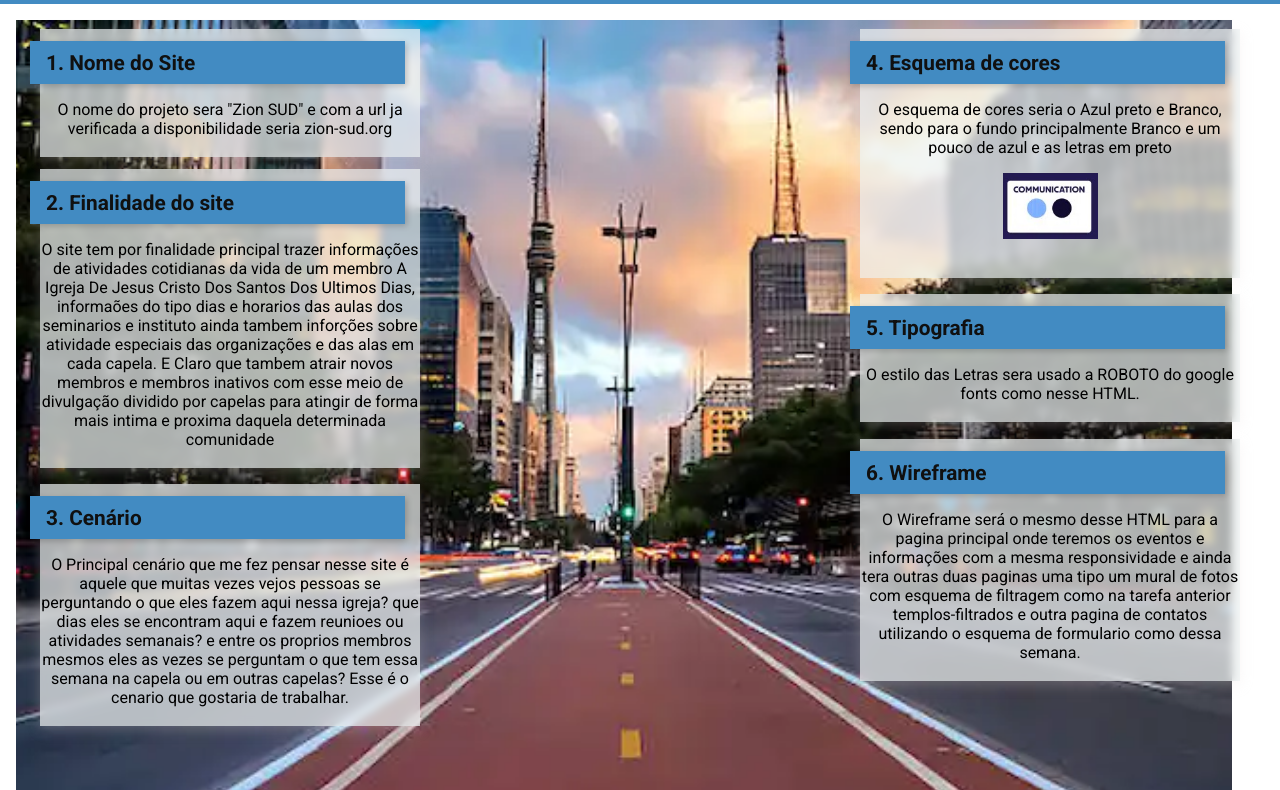
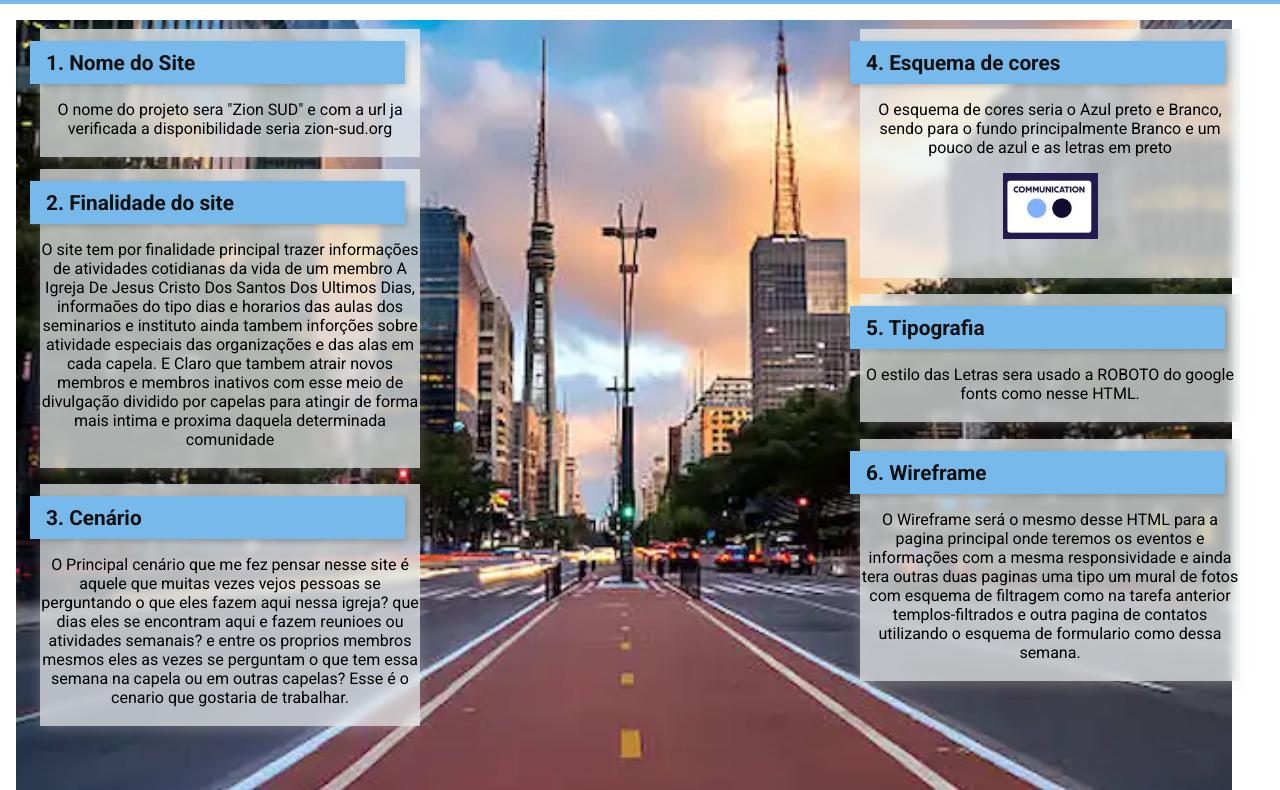
Before and after one commit to daltonpriole/wdd131, a plain HTML site: page projeto/planejamentodosite.html in a window 1280 px wide. Shown: the part 83-873 px from the top of the page. Drawn offline with Linux system fonts and the light colour scheme.

Commit message:
corr2_color

```diff
--- a/projeto/estilos/estilo.css
+++ b/projeto/estilos/estilo.css
@@ -1,5 +1,5 @@
 :root {
-    --blue: #428bc2;
+    --blue: #78b9eb;
     --white: #ffffff;
     --text-dark: #101010;
 }
```
